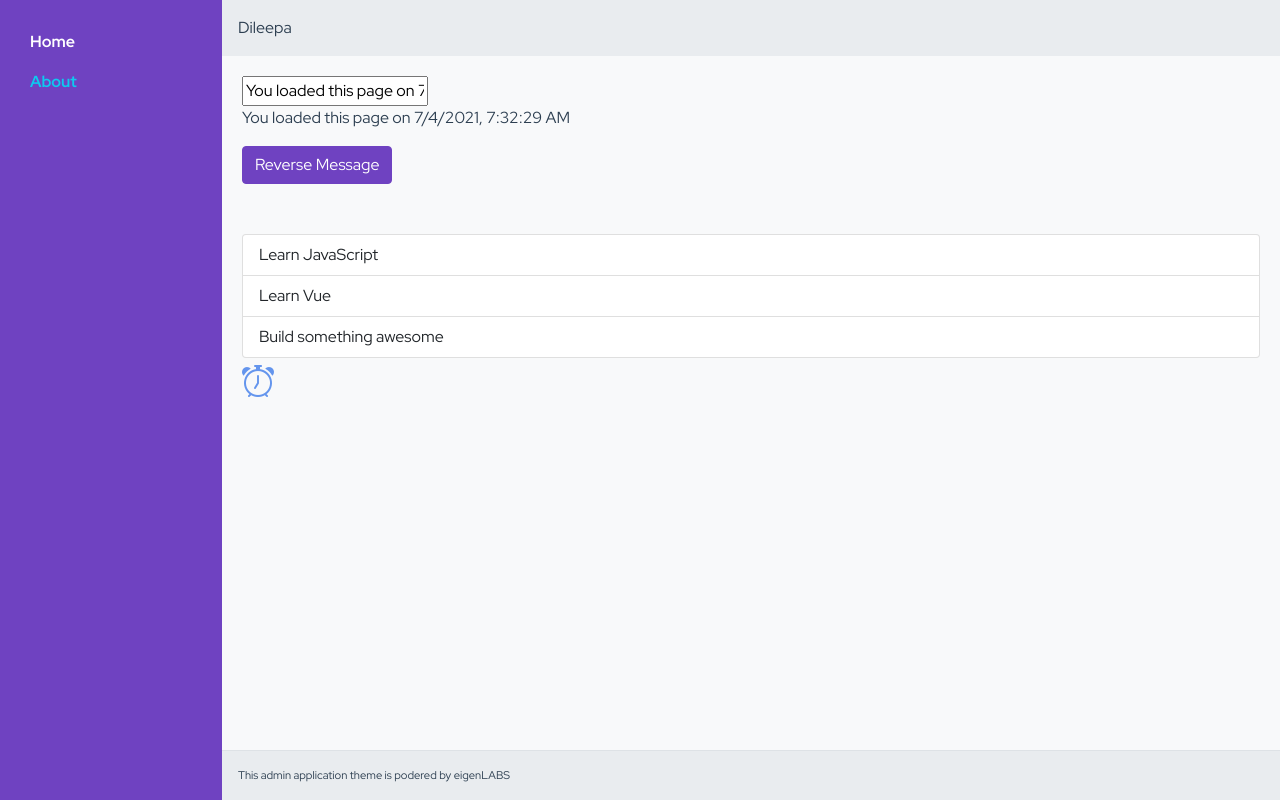
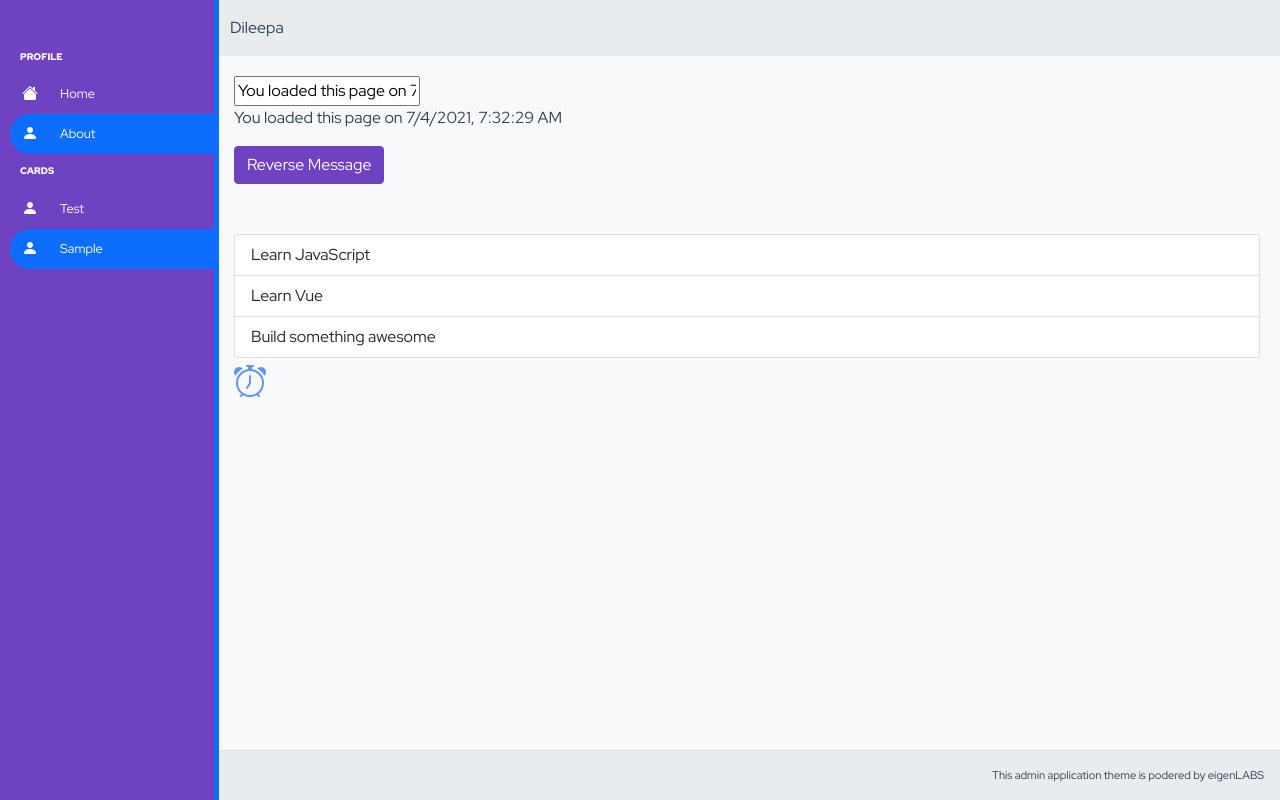
Before and after one commit to dilipchandima/eigenadmin-vue, a Vue app: page /about in a window 1280 px wide. Built offline with nearby package versions, Linux system fonts and the light colour scheme.

Commit message:
Create side bar styles

```diff
--- a/src/App.vue
+++ b/src/App.vue
@@ -17,7 +17,7 @@
 
 <script lang="ts">
 import { defineComponent } from "vue";
-import Sidebar from "@/components/Sidebar.vue";
+import Sidebar from "@/components/SideBar/Sidebar.vue";
 
 export default defineComponent({
   name: "App",
--- /dev/null
+++ b/src/components/SideBar/SideBarTitle.vue
@@ -0,0 +1,12 @@
+<template>
+  <li class="header">{{ title }}</li>
+</template>
+
+<script lang="ts">
+import { defineComponent } from "vue";
+
+export default defineComponent({
+  name: "SidebarTitle",
+  props: { title: String },
+});
+</script>
--- /dev/null
+++ b/src/components/SideBar/Sidebar.vue
@@ -0,0 +1,29 @@
+<template>
+  <div class="sidebar" id="nav">
+    <ul>
+      <SidebarTitle title="PROFILE" />
+
+      <SidebarItem title="Home" route="/" icon="bi bi-house-fill" />
+      <SidebarItem title="About" route="/about" icon="bi bi-person-fill" />
+
+      <SidebarTitle title="CARDS" />
+
+      <SidebarItem title="Test" route="/" icon="bi bi-person-fill" />
+      <SidebarItem title="Sample" route="/about" icon="bi bi-person-fill" />
+    </ul>
+  </div>
+</template>
+
+<script lang="ts">
+import { defineComponent } from "vue";
+import SidebarTitle from "@/components/SideBar/SideBarTitle.vue";
+import SidebarItem from "@/components/SideBar/SidebarItem.vue";
+
+export default defineComponent({
+  name: "Sidebar",
+  components: {
+    SidebarTitle,
+    SidebarItem,
+  },
+});
+</script>
--- /dev/null
+++ b/src/components/SideBar/SidebarItem.vue
@@ -0,0 +1,17 @@
+<template>
+  <li>
+    <router-link :to="{ path: route }">
+      <i :class="icon"></i>
+      <span class="title">{{ title }}</span>
+    </router-link>
+  </li>
+</template>
+
+<script lang="ts">
+import { defineComponent } from "vue";
+
+export default defineComponent({
+  name: "SidebarItem",
+  props: { title: String, route: String, icon: String },
+});
+</script>
--- a/src/components/Sidebar.vue
+++ /dev/null
@@ -1,14 +0,0 @@
-<template>
-  <div class="sidebar" id="nav">
-    <router-link to="/">Home</router-link>
-    <router-link to="/about">About</router-link>
-  </div>
-</template>
-
-<script lang="ts">
-import { defineComponent } from "vue";
-
-export default defineComponent({
-  name: "Sidebar",
-});
-</script>
--- a/src/scss/_global.scss
+++ b/src/scss/_global.scss
@@ -17,6 +17,7 @@
     padding: 1rem 1rem 0rem 1rem;
     p {
       font-size: 0.7rem;
+      text-align: right;
     }
   }
   #top-navigation {
@@ -45,22 +46,22 @@
   justify-content: center;
 }
 
-#nav {
-  display: flex;
-  flex-direction: column;
-  padding: 30px;
+// #nav {
+//   display: flex;
+//   flex-direction: column;
+//   padding: 30px;
 
-  a {
-    font-weight: bold;
-    color: $white;
-    margin-bottom: 1rem;
-    text-decoration: unset;
+//   a {
+//     font-weight: bold;
+//     color: $white;
+//     margin-bottom: 1rem;
+//     text-decoration: unset;
 
-    &.router-link-exact-active {
-      color: $cyan;
-    }
-  }
-}
+//     &.router-link-exact-active {
+//       color: $cyan;
+//     }
+//   }
+// }
 
 #app {
   font-family: $red-hat-display, Avenir, Helvetica, Arial, sans-serif !important;
--- a/src/scss/_sidebar.scss
+++ b/src/scss/_sidebar.scss
@@ -1,5 +1,77 @@
 .sidebar {
-  width: 16rem;
+  width: 3.5rem;
   background-color: $primary;
+  overflow-x: hidden;
   margin-bottom: 0;
+  position: relative;
+  box-shadow: 5px 0 0 $blue;
+  border-left: 5px solid $primary;
+  transition: width 0.5s;
+  &:hover {
+    width: 16rem;
+    ul {
+      li {
+        &.header {
+          color: $white;
+        }
+      }
+    }
+  }
+  ul {
+    position: absolute;
+    top: 0;
+    left: 0;
+    width: 100%;
+    padding-left: 5px;
+    padding-top: 40px;
+    li {
+      position: relative;
+      list-style: none;
+      width: 100%;
+      &.header {
+        font-weight: 800;
+        font-size: 0.6rem;
+        color: $primary;
+        margin: 10px;
+        transition: 0.5s;
+      }
+      a {
+        position: relative;
+        display: block;
+        width: 100%;
+        display: flex;
+        text-decoration: none;
+        color: $white;
+        border-top-left-radius: 20px;
+        border-bottom-left-radius: 20px;
+        transition: 0.5s;
+        &:hover {
+          background-color: rgba($color: $blue, $alpha: 0.3);
+        }
+        &.router-link-exact-active {
+          background-color: $blue;
+        }
+        i {
+          position: relative;
+          display: block;
+          min-width: 40px;
+          height: 40px;
+          line-height: 40px;
+          text-align: center;
+          font-size: 1rem;
+          z-index: 1;
+        }
+        .title {
+          position: relative;
+          display: block;
+          font-size: 0.8rem;
+          padding-left: 10px;
+          height: 40px;
+          line-height: 40px;
+          white-space: nowrap;
+          font-weight: 300;
+        }
+      }
+    }
+  }
 }
```
